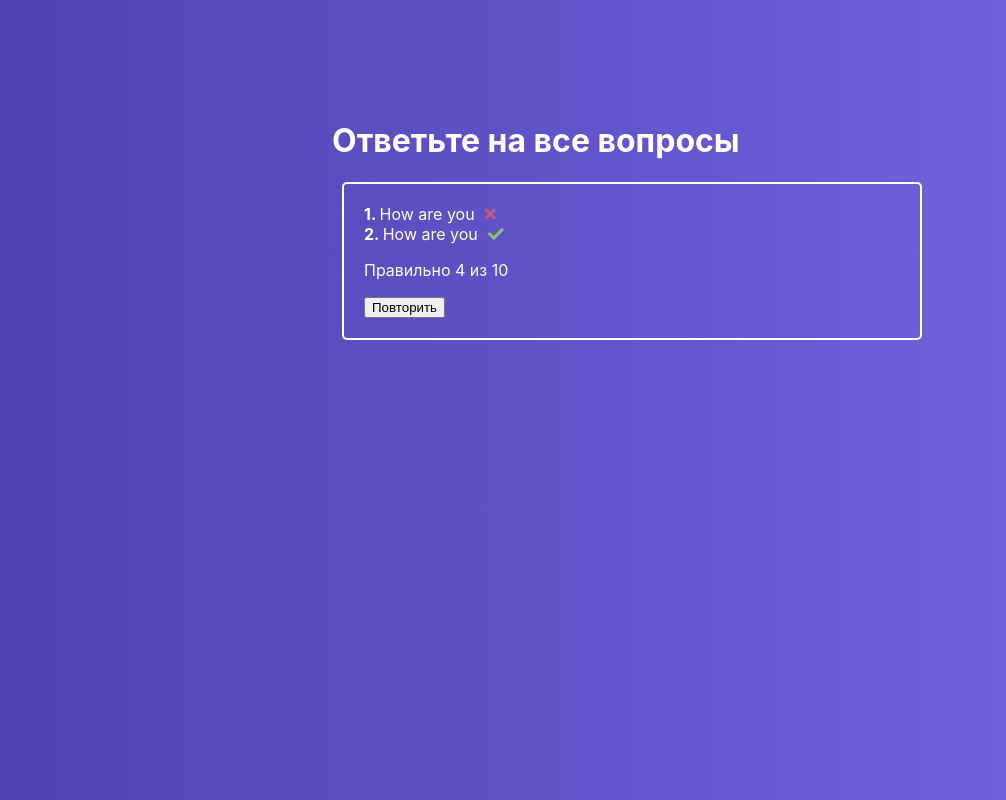
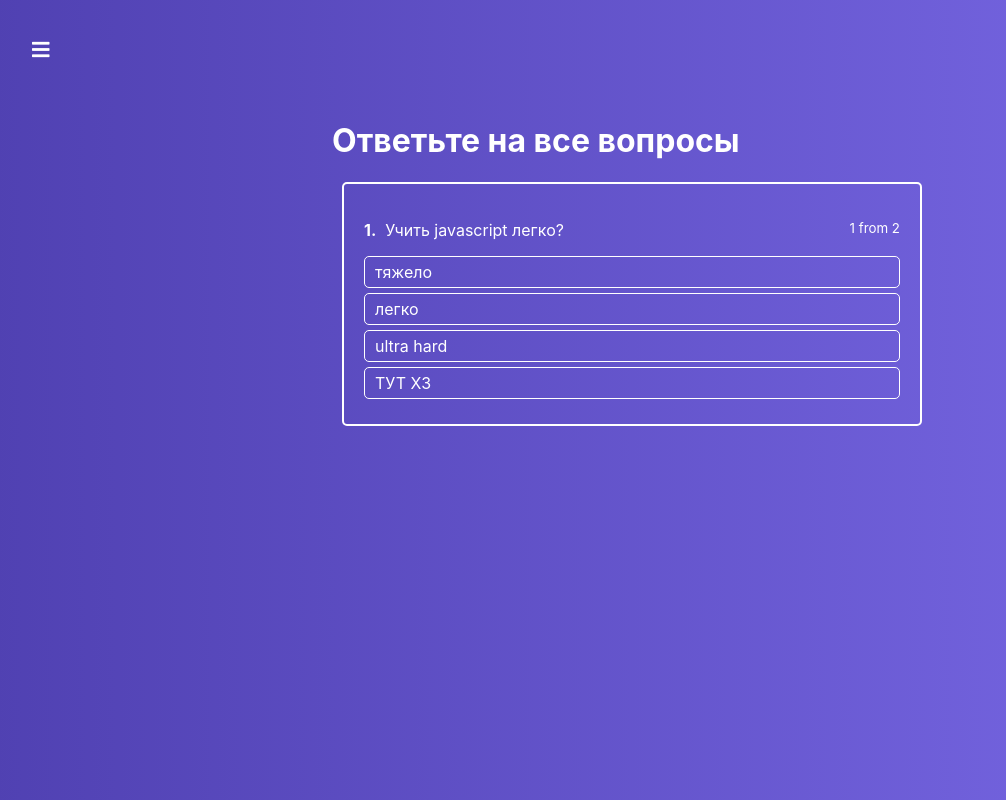
Before and after one commit to VladSidorovich/React-quiz, a React app: page / in a window 1280 px wide. Shown: the whole page, without its empty margins (8-1014 px from the left). Built offline with nearby package versions, Linux system fonts and the light colour scheme.

Commit message:
added estimation of results, buttons and drawer

```diff
--- a/src/components/FinishedQuiz/FinishedQuiz.js
+++ b/src/components/FinishedQuiz/FinishedQuiz.js
@@ -1,25 +1,45 @@
 import React from 'react'
 import classes from './FinishedQuiz.module.css'
+import Button from '../UI/Button/Button'
 
 const FinishedQuiz = props => {
+  const successCount = Object.keys(props.results).reduce((total, key) => {
+    if (props.results[key] === 'success') {
+      total++
+    }
+
+    return total
+  }, 0)
+
+
   return (
     <div className={classes.FinishedQuiz}>
       <ul>
-                <li>
-                <strong>1. </strong>
-                How are you
-                <i className={'fa fa-times ' + classes.error} />
+        { props.quiz.map((quizItem, index) => {
+          const cls = [
+            'fa',
+            props.results[quizItem.id] === 'error' ? 'fa-times' : 'fa-check',
+            classes[props.results[quizItem.id]]
+          ]
+
+          return (
+            <li
+              key={index}
+            >
+              <strong>{index + 1}</strong>.&nbsp;
+              {quizItem.question}
+              <i className={cls.join(' ')} />
             </li>
-                <li>
-                <strong>2. </strong>
-                How are you
-                <i className={'fa fa-check ' + classes.success} />
-                </li>
+          )
+
+        }) }
       </ul>
-            <p>Правильно 4 из 10</p>
+
+      <p>Правильно {successCount} из {props.quiz.length}</p>
 
       <div>
-        <button>Повторить</button>
+        <Button onClick={props.onRetry} type="primary">Повторить</Button>
+        <Button type="success">Перейти в список тестов</Button>
       </div>
     </div>
   )
--- /dev/null
+++ b/src/components/Navigation/Drawer/Drawer.js
@@ -0,0 +1,45 @@
+import React, {Component} from 'react'
+import classes from './Drawer.module.css'
+import Backdrop from '../../UI/Backdrop/Backdrop'
+
+const links = [
+  1, 2, 3
+]
+
+class Drawer extends Component {
+
+  renderLinks() {
+    return links.map((link, index) => {
+      return (
+        <li
+          key={index}
+        >
+          <a href={"mailto:"}>Link {link}</a>
+        </li>
+      )
+    })
+  }
+
+  render() {
+    const cls = [classes.Drawer]
+
+    if (!this.props.isOpen) {
+      cls.push(classes.close)
+    }
+
+    return (
+      <>
+        <nav className={cls.join(' ')}>
+          <ul>
+            { this.renderLinks() }
+          </ul>
+        </nav>
+        {this.props.isOpen
+          ? <Backdrop onClick={this.props.onClose}/>
+          : null}
+      </>
+    )
+  }
+}
+
+export default Drawer
--- /dev/null
+++ b/src/components/Navigation/Drawer/Drawer.module.css
@@ -0,0 +1,42 @@
+.Drawer {
+    position: fixed;
+    left: 0;
+    top: 0;
+    bottom: 0;
+    width: 80%;
+    max-width: 300px;
+    padding: 20px 10px;
+    box-sizing: border-box;
+    background: #fff;
+    transform: translateX(0px);
+    transition: transform .22s ease-in;
+    z-index: 90;
+}
+
+.Drawer.close {
+    transform: translateX(-300px);
+}
+
+.Drawer ul {
+    list-style: none;
+    margin: 0;
+    padding: 0;
+}
+
+.Drawer ul li {
+    margin-bottom: 15px;
+}
+
+.Drawer ul li a {
+    color: #363d54;
+    font-size: 30px;
+    text-decoration: none;
+    background-color: #fff;
+    position: relative;
+    padding: 0 20px 10px 20px;
+    transition: opacity .3s;
+}
+
+.Drawer ul li a:hover, .active {
+    opacity: .7;
+}
--- /dev/null
+++ b/src/components/Navigation/MenuToggle.js
@@ -0,0 +1,25 @@
+import React from 'react'
+import classes from './MenuToggle.module.css'
+
+const MenuToggle = props => {
+  const cls = [
+    classes.MenuToggle,
+    'fa'
+  ]
+
+  if (props.isOpen) {
+    cls.push('fa-times')
+    cls.push(classes.open)
+  } else {
+    cls.push('fa-bars')
+  }
+
+  return (
+    <i
+      className={cls.join(' ')}
+      onClick={props.onToggle}
+    />
+  )
+}
+
+export default MenuToggle
--- /dev/null
+++ b/src/components/Navigation/MenuToggle.module.css
@@ -0,0 +1,18 @@
+.MenuToggle {
+    position: fixed;
+    top: 40px;
+    left: 40px;
+    font-size: 20px;
+    cursor: pointer;
+    color: #fff;
+    transition: opacity, left .22s ease-in;
+    z-index: 100;
+}
+
+.MenuToggle:hover {
+    opacity: .7;
+}
+
+.MenuToggle.open {
+    left: 320px;
+}
--- /dev/null
+++ b/src/components/UI/Backdrop/Backdrop.js
@@ -0,0 +1,6 @@
+import React from 'react'
+import classes from './Backdrop.module.css'
+
+const Backdrop = props => <div className={classes.Backdrop} onClick={props.onClick} />
+
+export default Backdrop
--- /dev/null
+++ b/src/components/UI/Backdrop/Backdrop.module.css
@@ -0,0 +1,9 @@
+.Backdrop {
+    z-index: 50px;
+    background: rgba(0, 0, 0, .7);
+    position: fixed;
+    top: 0;
+    left: 0;
+    bottom: 0;
+    right: 0;
+}
--- /dev/null
+++ b/src/components/UI/Button/Button.js
@@ -0,0 +1,21 @@
+import React from 'react'
+import classes from './Button.module.css'
+
+const Button = props => {
+  const cls = [
+    classes.Button,
+    classes[props.type]
+  ]
+
+  return (
+    <button
+      onClick={props.onClick}
+      className={cls.join(' ')}
+      disabled={props.disabled}
+    >
+      {props.children}
+    </button>
+  )
+}
+
+export default Button
--- /dev/null
+++ b/src/components/UI/Button/Button.module.css
@@ -0,0 +1,38 @@
+.Button {
+    display: inline-block;
+    padding: 10px 20px;
+    border-radius: 4px;
+    border: 1px solid #ccc;
+    color: #000;
+    margin-right: 15px;
+    text-transform: uppercase;
+    font-weight: bold;
+    font-size: 12px;
+}
+
+.Button:focus {
+    outline: none;
+}
+
+.Button:active {
+    box-shadow: inset 2px 2px 1px rgba(0, 0, 0, .3);
+}
+
+.Button:disabled {
+    background: #ccc;
+    color: #000;
+    cursor: not-allowed;
+}
+
+.error {
+    background: rgba(240, 87, 108, 1);
+}
+
+.success {
+    background: rgba(161, 240, 69, 1);
+}
+
+.primary {
+    background: #2884f6;
+    color: #fff;
+}
--- a/src/containers/Quiz/Quiz.js
+++ b/src/containers/Quiz/Quiz.js
@@ -6,7 +6,8 @@ import FinishedQuiz from '../../components/FinishedQuiz/FinishedQuiz'
 class Quiz extends Component {
 
   state = {
-    isFinished: true,
+    results: {},
+    isFinished: false,
     activeQuestion: 0,
     answerState: null,
     quiz: [
@@ -44,15 +45,23 @@ class Quiz extends Component {
     }
 
     const question = this.state.quiz[this.state.activeQuestion]
+    const results = this.state.results
 
     if (question.rightAnswerId === answerId) {
+      if (!results[question.id]) {
+        results[question.id] = 'success'
+      }
+
       this.setState({
-        answerState: {[answerId]: 'success'}
+        answerState: {[answerId]: 'success'},
+        results
       })
 
       const timeout = window.setTimeout(() => {
         if (this.isQuizFinished()) {
-          this.setState({ isFinished: true})
+          this.setState({
+            isFinished: true
+          })
         } else {
           this.setState({
             activeQuestion: this.state.activeQuestion + 1,
@@ -62,10 +71,21 @@ class Quiz extends Component {
         window.clearTimeout(timeout)
       }, 1000)
     } else {
+      results[question.id] = 'error'
       this.setState({
-        answerState: {[answerId]: 'error'}
+        answerState: {[answerId]: 'error'},
+        results
       })
     }
+  }
+
+  retryHandler = () => {
+    this.setState({
+      activeQuestion: 0,
+      answerState: null,
+      isFinished: false,
+      results: {}
+    })
   }
 
   isQuizFinished() {
@@ -78,7 +98,11 @@ class Quiz extends Component {
         <div className={classes.QuizWrapper}>
           <h1> Ответьте на все вопросы </h1>
           {this.state.isFinished
-          ? <FinishedQuiz />
+          ? <FinishedQuiz
+            results={this.state.results}
+            quiz={this.state.quiz}
+            onRetry={this.retryHandler}
+          />
           : <ActiveQuiz
               answers={this.state.quiz[this.state.activeQuestion].answers}
               question={this.state.quiz[this.state.activeQuestion].question}
--- a/src/hoc/Layout/Layout.js
+++ b/src/hoc/Layout/Layout.js
@@ -1,10 +1,40 @@
 import React from 'react'
 import classes from './Layout.module.css'
+import MenuToggle from '../../components/Navigation/MenuToggle'
+import Drawer from '../../components/Navigation/Drawer/Drawer'
 
 class Layout extends React.Component {
+
+  state = {
+    menu: false
+  }
+
+  toggleMenuHandler = () => {
+    this.setState({
+      menu: !this.state.menu
+    })
+  }
+
+  menuCloseHandler = () => {
+    this.setState({
+      menu: false
+    })
+  }
+
   render() {
     return (
       <div className={classes.Layout}>
+
+        <Drawer
+          isOpen={this.state.menu}
+          onClose={this.menuCloseHandler}
+        />
+
+        <MenuToggle
+          onToggle={this.toggleMenuHandler}
+          isOpen={this.state.menu}
+        />
+
         <main>
           {this.props.children}
         </main>
```
Lines whose indentation alone changed are shown as unchanged.
